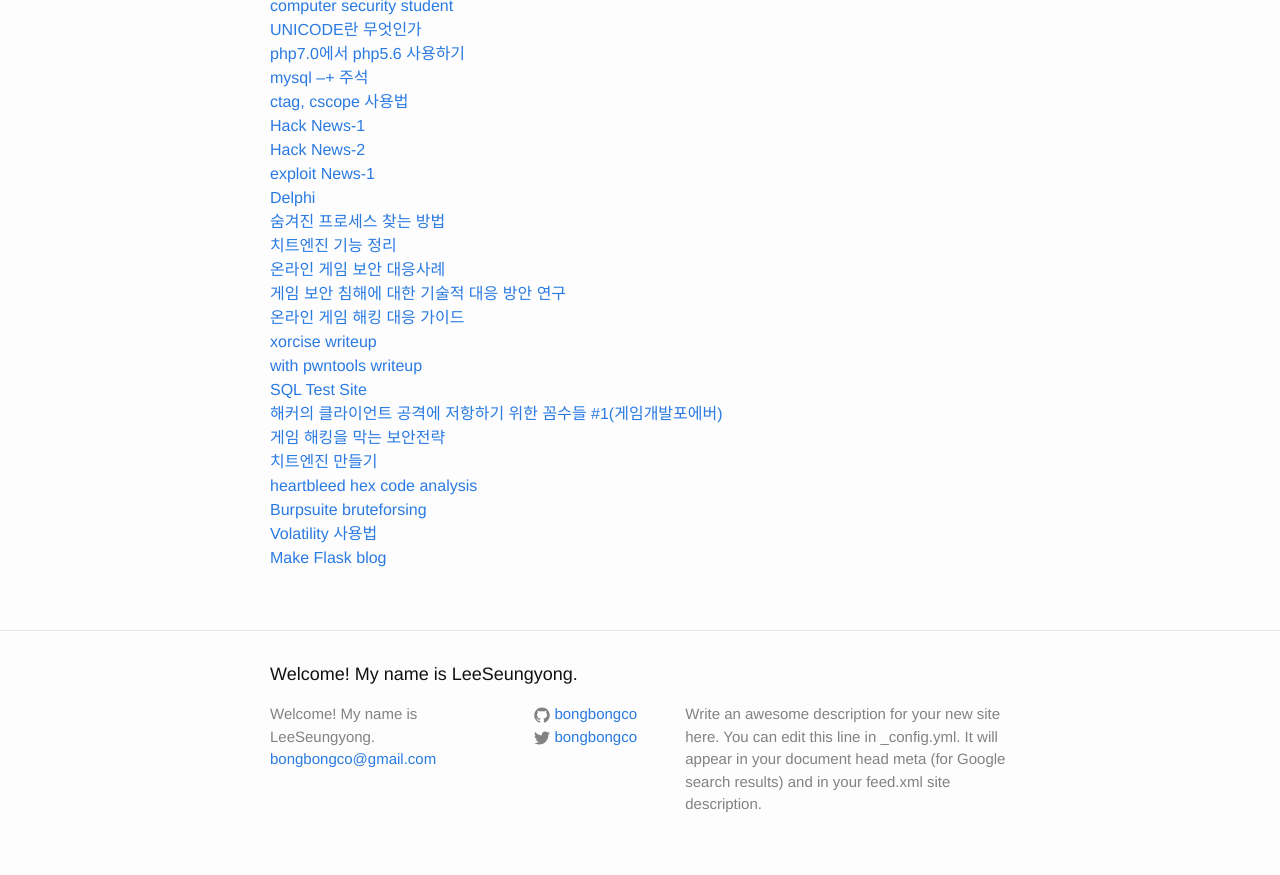
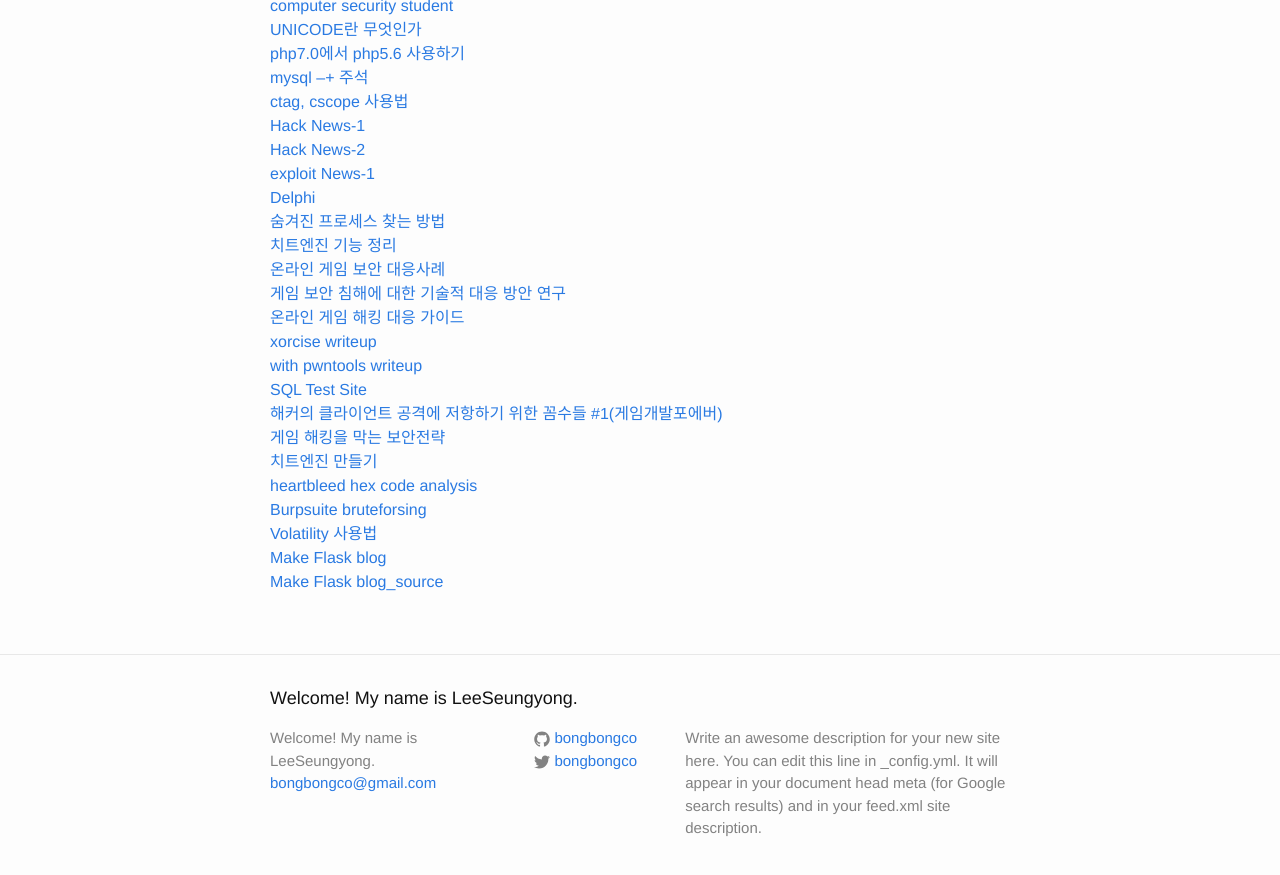
Before and after one commit to LktProgrammer/bongbongco.github.io, a Jekyll site: the page built from _posts/2016-07-22-Website-List.markdown, in a window 1280 px wide and 900 px high, scrolled down 1142 px. Shown: the top 875 px of the window. Built offline with Jekyll 4.4.1, drawn with Linux system fonts in a browser that asks for light colours.

Commit message:
Update 2016-07-22-Website-List.markdown

```diff
--- a/_posts/2016-07-22-Website-List.markdown
+++ b/_posts/2016-07-22-Website-List.markdown
@@ -66,3 +66,4 @@ title: 참고할 웹 사이트들.
 [Burpsuite bruteforsing](http://www.hackingarticles.in/brute-force-website-login-page-using-burpsuite-beginner-guide/)
 [Volatility 사용법](http://codeengn.com/archive/Forensic/Volatility%20command%202.1%20%5B%EB%B3%B4%EC%95%88%ED%94%84%EB%A1%9C%EC%A0%9D%ED%8A%B8,%20%EC%9D%B4%EC%8A%B9%EC%A4%80%5D.pdf)
 [Make Flask blog](http://charlesleifer.com/blog/how-to-make-a-flask-blog-in-one-hour-or-less/)
+[Make Flask blog_source](https://github.com/coleifer/peewee/tree/master/examples/blog)
```
